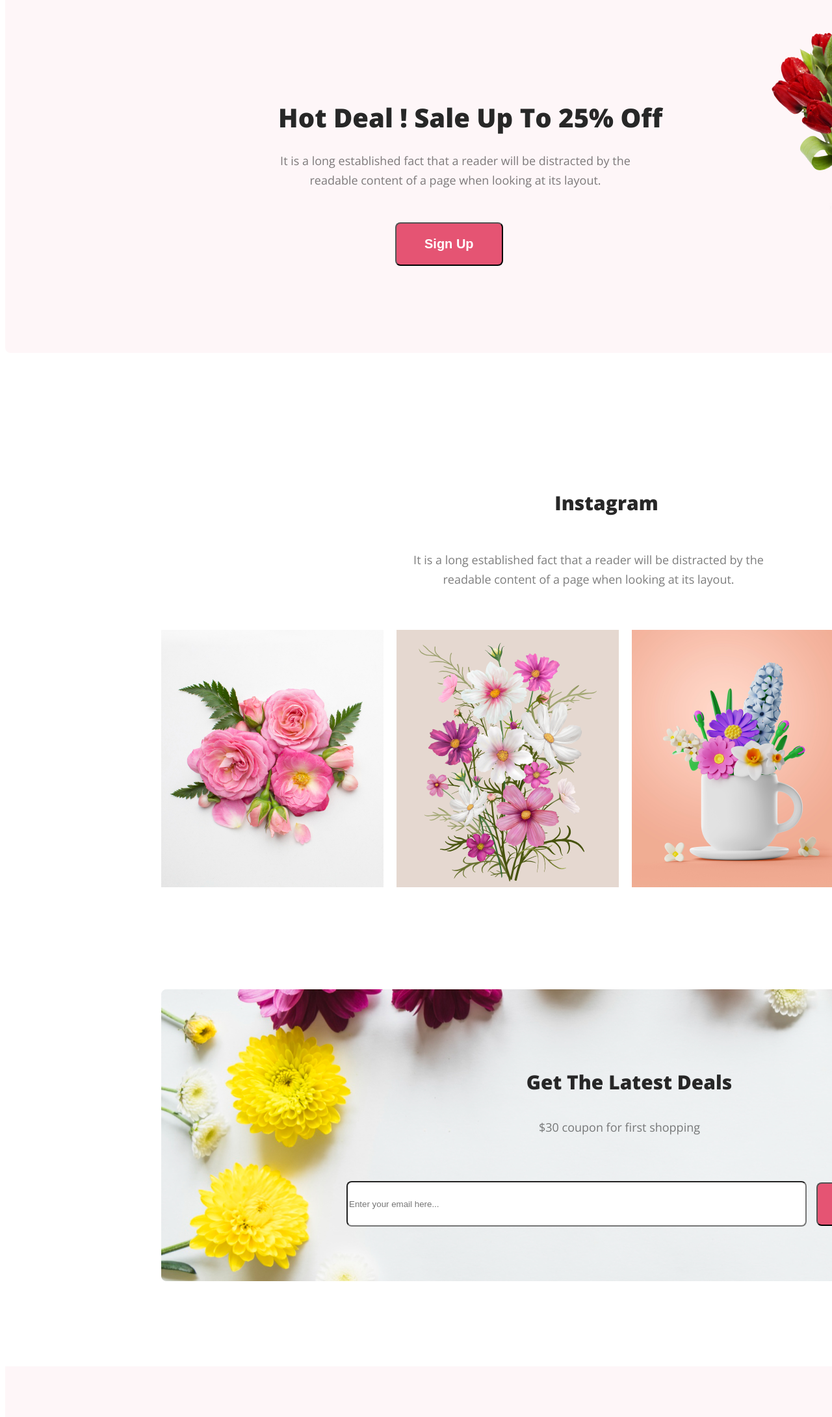
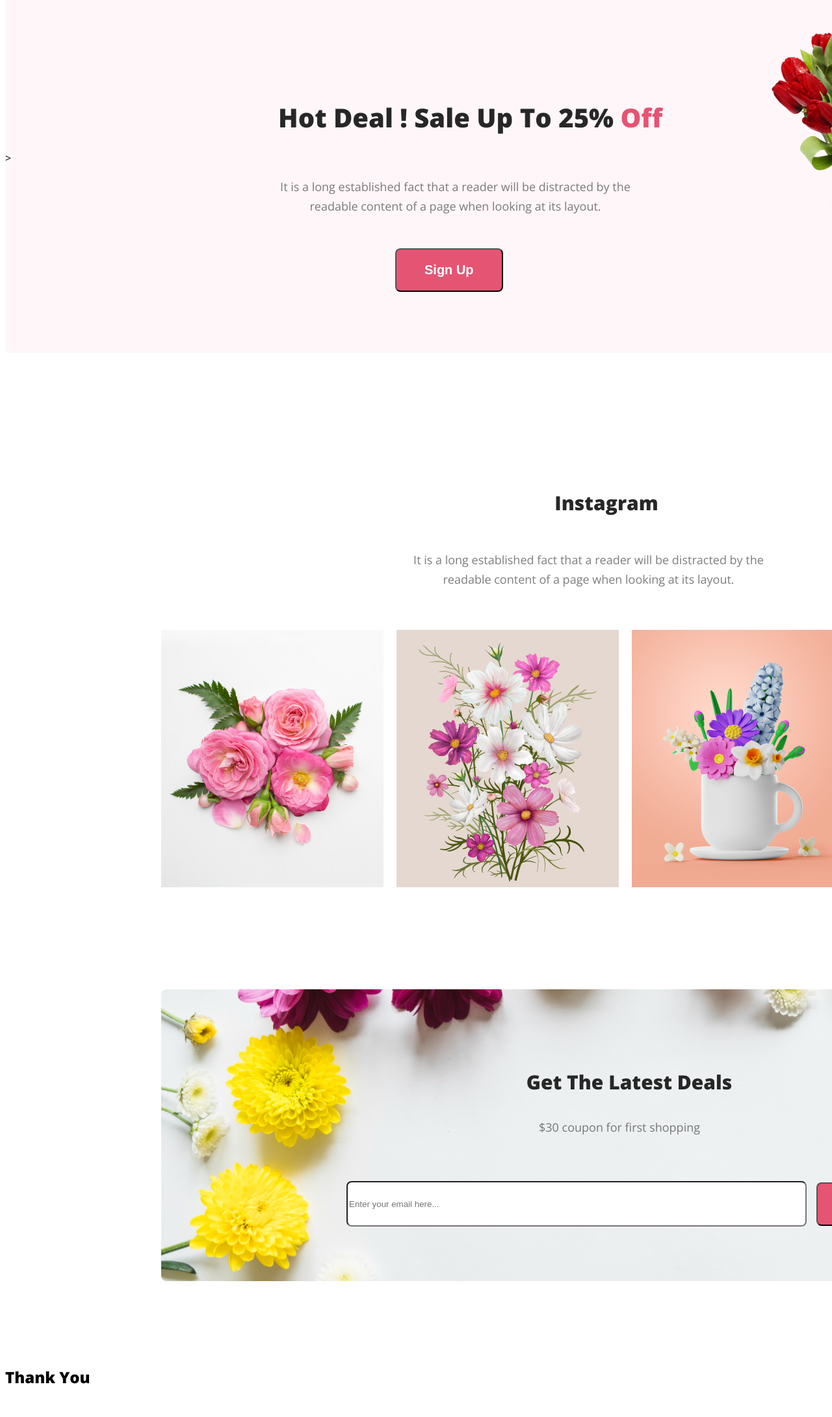
Before and after one commit to shadidniloy1/flower-shop-assignment, a plain HTML site: page index.html in a window 1280 px wide. Shown: the part 2545-4725 px from the top of the page at 65% size. Drawn offline with nearby package versions, Linux system fonts and the light colour scheme.

Commit message:
almost finish

```diff
--- a/index.html
+++ b/index.html
@@ -60,7 +60,7 @@
         </section>
         <section class="sign-up">
             <div>
-                <h3 class="sign-title">Hot Deal ! Sale Up To 25% Off</h3>
+                <h3 class="sign-title">Hot Deal ! Sale Up To 25% <span class="off-color">Off</span></h3>>
                 <p class="para-des">It is a long established fact that a reader will be distracted by the readable content of a page when looking at its layout.</p>
                 <div class="button-padding">
                     <button class="primary-btn">Sign Up</button>
@@ -84,6 +84,17 @@
                 <img class="margin" src="Flower-Asset/Rectangle 6.png" alt="">
             </div>
         </section>
+        <!-- <section class="contact">
+            <div class="info">
+                <h3>Contact Us</h3>
+                <form action="">
+                    <input type="email" placeholder="Your Email" name="email" id="">
+                    <input type="number" placeholder="Your Number" name="number" id="">
+                    <input type="text" name="feedback" placeholder="Enter Your Message" id="">
+
+                </form>
+            </div>
+        </section> -->
 
         <section class="form">
             <div>
@@ -99,8 +110,11 @@
 
         </section>
         <section>
+            <div>
+                <h1>Thank You</h1>
+            </div>
+        </section>
 
-        </section>
     </main>
     <footer>
         <div class="foot">
--- a/styles/design.css
+++ b/styles/design.css
@@ -259,7 +259,7 @@ main{
 }
 
 .footer-para{
-    color: blueviolet;
+    color: black;
     text-align: center;
     padding: 0 650px 32px 650px;
 
@@ -280,3 +280,7 @@ main{
 .footer-title{
     text-align: center;
 } */
+
+.off-color{
+    color: #E55473;
+}
```
Also changed, not shown: Flower-Asset/back2.avif (added), Flower-Asset/copy-space-roses-flowers_23-2148860032.avif (added).
